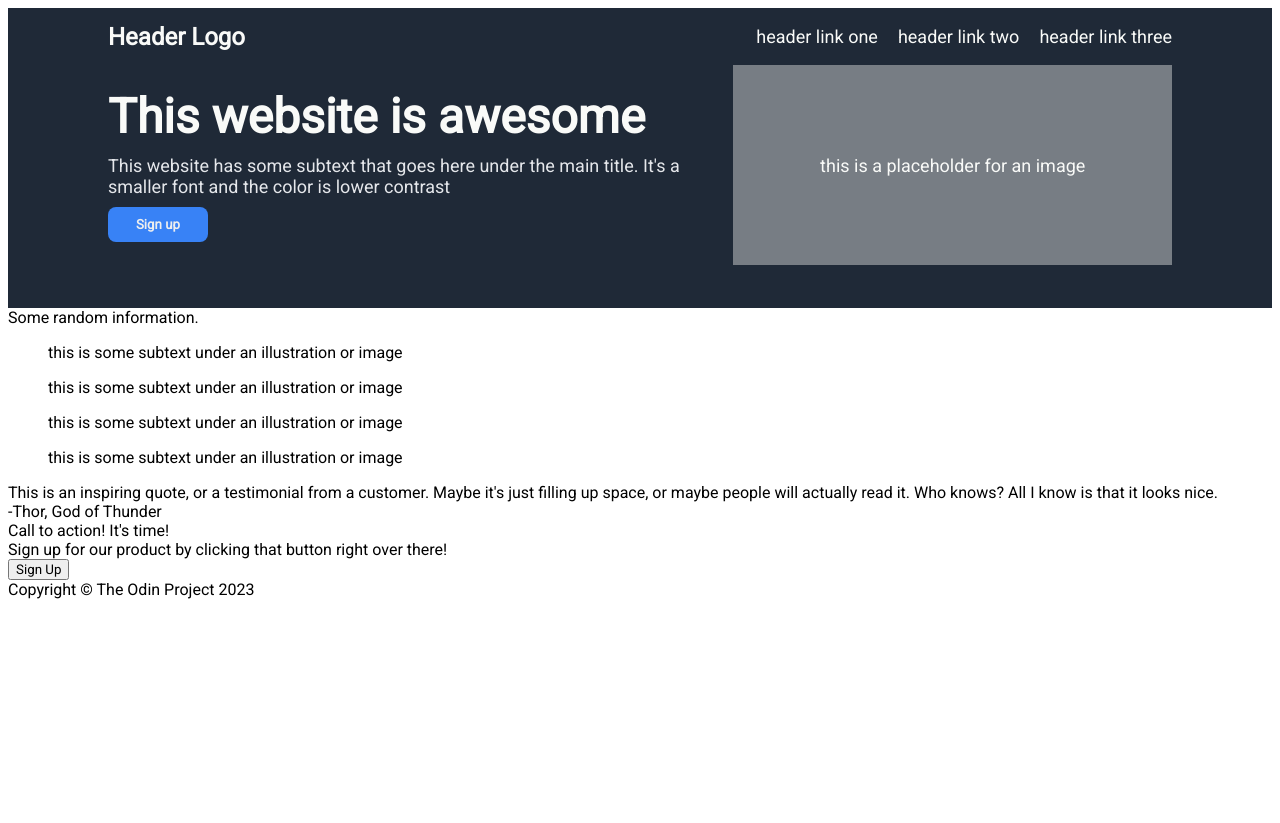
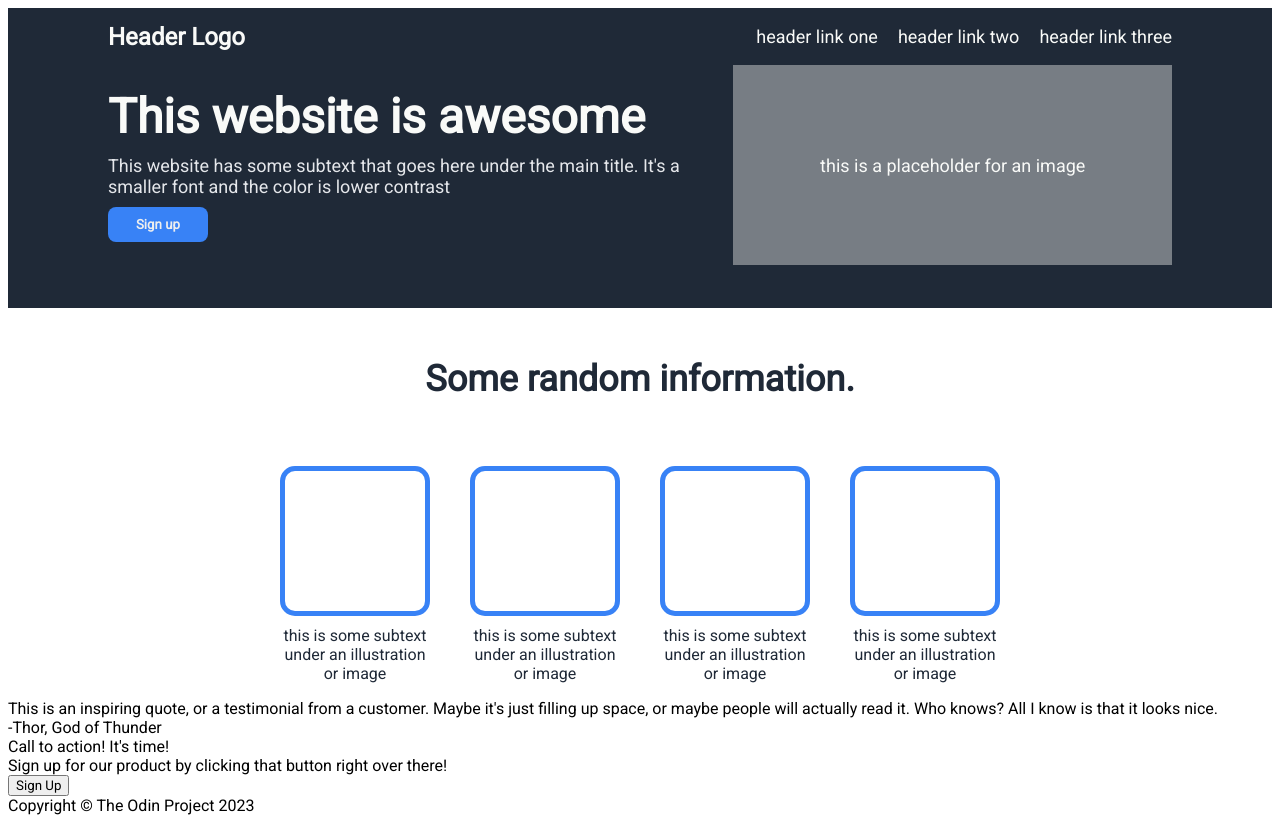
Before and after one commit to jcgorobat/odin-landing-page, a plain HTML site: page index.html in a window 1280 px wide. Before the commit the page ends 800 px from the top, so only its background shows below. Drawn offline with Linux system fonts and the light colour scheme.

Commit message:
Add css properties for mid-cont

```diff
--- a/styles.css
+++ b/styles.css
@@ -1,6 +1,7 @@
 * {
     box-sizing: border-box;
     font-family: 'Roboto', sans-serif;
+    /* overflow: hidden; */
 }
 
 ul {
@@ -10,6 +11,11 @@ ul {
 a {
     text-decoration: none;
     color: #f9faf8;
+}
+
+body {
+    display: flex;
+    flex-direction: column;
 }
 
 .header {
@@ -93,3 +99,49 @@ button.hero-signup:hover {
     border: 1px solid #eee;
     cursor: pointer;
 }
+
+
+/* mid-cont */
+
+.mid-cont {
+    display: flex;
+    flex-direction: column;
+}
+
+.mid-header {
+    font-size: 36px;
+    color: #1f2937;
+    font-weight: 900;
+
+    display: flex;
+    justify-content: center;
+    padding: 50px;
+}
+
+.box-cont {
+    display: flex;
+    gap: 40px;
+    justify-content: center;
+    align-items: center;
+}
+li.box {
+    height: 150px;
+    width: 150px;
+    border: 5px solid #3882f6;
+    border-radius: 10%;
+}
+
+ul.boxes {
+    display: flex;
+    flex-flow: column wrap;
+
+    height: auto;
+    width: 150px;
+    padding: 0;
+    gap: 10px;
+}
+
+.description {
+    text-align: center;
+    color: #1F2937;
+}
```
